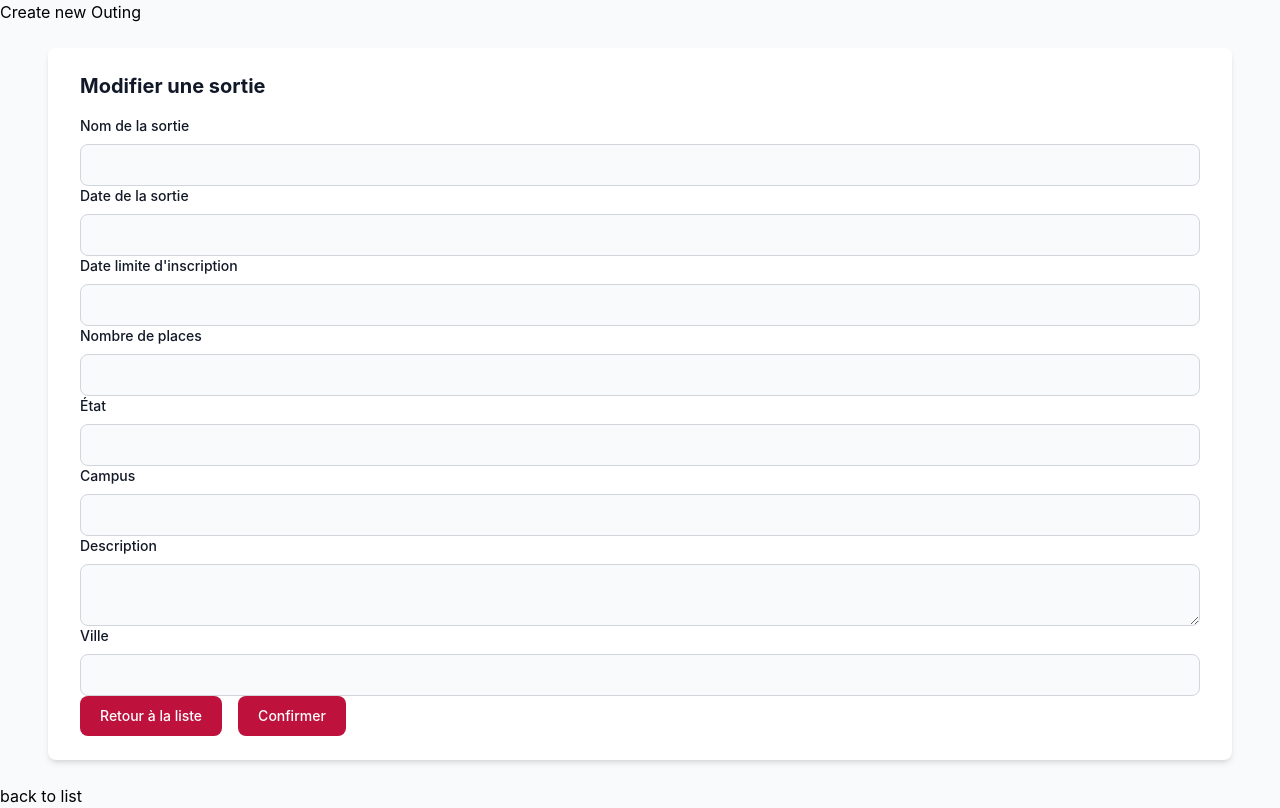
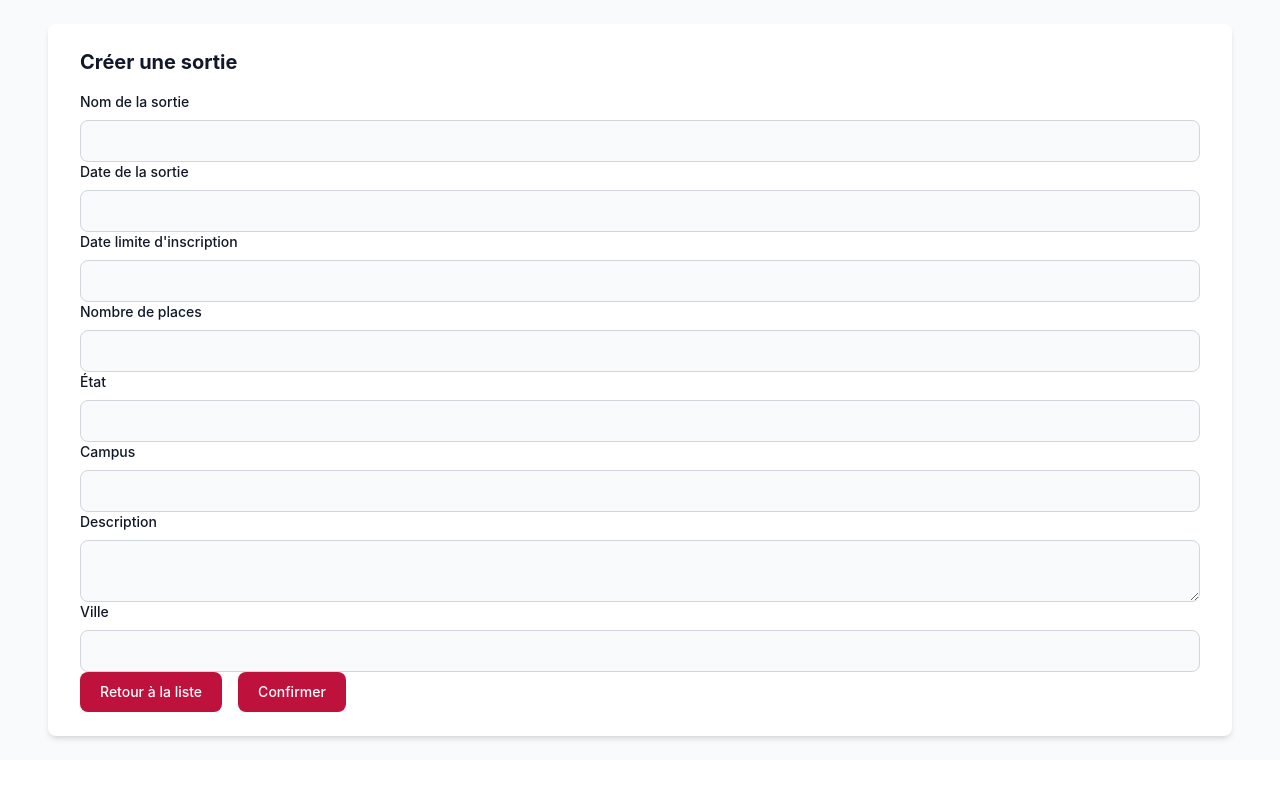
Before and after one commit to Sachadcl/oidghpf, a Symfony app: template templates/outing/new.html.twig in a window 1280 px wide. Shown: the part 60-868 px from the top of the page. After the commit the page ends 801 px from the top, so only its background shows below. Run offline with Twig, Linux system fonts and the light colour scheme; the template is opened without the code that fills it, so the values that code supplies are empty; form fields are guessed from the names that the template uses; style sheets or scripts are compiled from the project's sources; some libraries are stand-ins or nearby versions.

Commit message:
fix style

```diff
--- a/templates/outing/_form.html.twig
+++ b/templates/outing/_form.html.twig
@@ -1,8 +1,5 @@
 {% block body %}
-    <section class="bg-gray-50 dark:bg-gray-900 py-6 flex items-center">
-        <div class="max-w-screen-xl px-4 mx-auto lg:px-12 w-full">
-            <div class="relative bg-white shadow-md dark:bg-gray-800 sm:rounded-lg px-8 py-6">
-		<h2 class="mb-4 text-xl font-bold text-gray-900 dark:text-white">Modifier une sortie</h2>
+
 		{{ form_start(form, {'attr': {'class': 'grid gap-4 mb-4 sm:grid-cols-2 sm:gap-6 sm:mb-5'}}) }}
 
 		<div class="w-full">
@@ -47,12 +44,14 @@
                     {{ form_label(form.id_city, 'Ville', {'label_attr': {'class': 'block mb-2 text-sm font-medium text-gray-900 dark:text-white'}}) }}
                     {{ form_widget(form.id_city, {'attr': {'class': 'bg-gray-50 border border-gray-300 text-gray-900 text-sm rounded-lg focus:ring-primary-600 focus:border-primary-600 block w-full p-2.5 dark:bg-gray-700 dark:border-gray-600 dark:placeholder-gray-400 dark:text-white dark:focus:ring-primary-500 dark:focus:border-primary-500'}}) }}
 
-                {% if form.vars.data.idCity.streetName %}
+                    {% if form.vars.data.idCity is not null and form.vars.data.idCity.streetName is defined %}
                         <span class='block mt-2 text-sm font-medium text-gray-900 dark:text-white'>Adresse:</span>
                         <div class="bg-gray-100 p-2 rounded-lg">
                             {{ form.vars.data.idCity.streetName }}
 
+                            {% if form.vars.data.idCity.zipCode is defined %}
                                 {{ form.vars.data.idCity.zipCode }}
+                            {% endif %}
                         </div>
                     {% endif %}
                 </div>
--- a/templates/outing/new.html.twig
+++ b/templates/outing/new.html.twig
@@ -3,9 +3,14 @@
 {% block title %}New Outing{% endblock %}
 
 {% block body %}
-    <h1>Create new Outing</h1>
+<section class="bg-gray-50 dark:bg-gray-900 py-6 flex items-center">
+    <div class="max-w-screen-xl px-4 mx-auto lg:px-12 w-full">
+        <div class="relative bg-white shadow-md dark:bg-gray-800 sm:rounded-lg px-8 py-6">
+            <h2 class="mb-4 text-xl font-bold text-gray-900 dark:text-white">Créer une sortie</h2>
 
     {{ include('outing/_form.html.twig') }}
 
-    <a href="{{ path('app_outing_index') }}">back to list</a>
+        </div>
+    </div>
+</section>
 {% endblock %}
```
Also changed, not shown: templates/outing/edit.html.twig (+7 -0 lines). Lines whose indentation alone changed are shown as unchanged.
